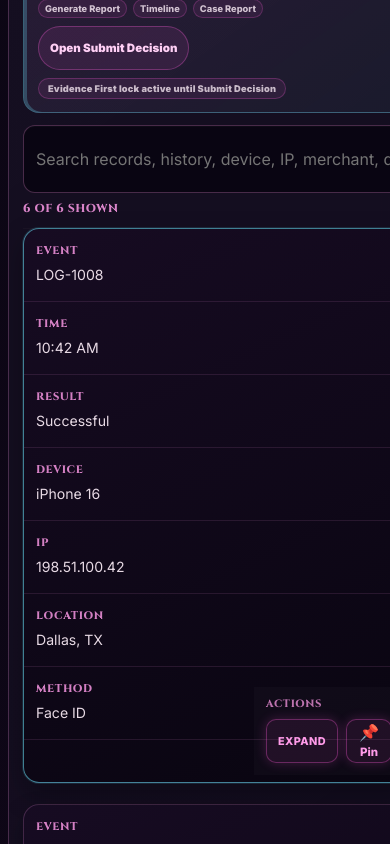
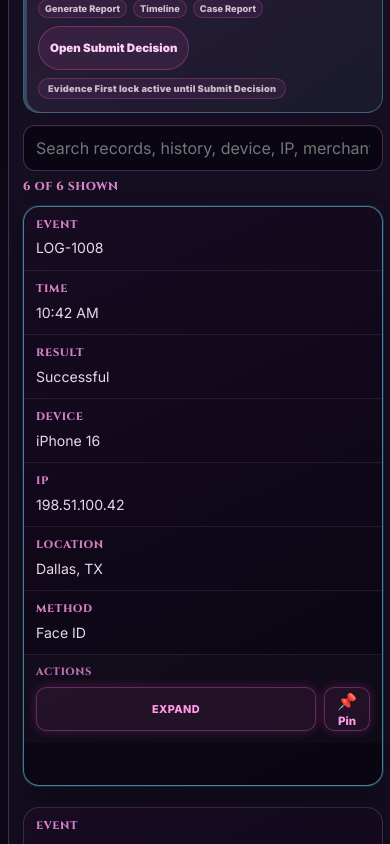
Before and after one commit to iamre2024-debug/fraud-Academy-v1, a React (Vite) app: page / in a window 390 px wide. Shown: the part 2300-3144 px from the top of the page. Built offline with nearby package versions, Linux system fonts and the light colour scheme.

Commit message:
Fix responsive record viewport overflow

```diff
--- a/src/displayPhaseFour.css
+++ b/src/displayPhaseFour.css
@@ -2,6 +2,14 @@
    Converts dense investigation rows into touch-friendly mobile record cards
    without changing record data, investigation actions, persistence, or locks. */
 
+.activity-panel,
+.activity-panel *,
+.activity-panel *::before,
+.activity-panel *::after {
+  box-sizing: border-box;
+}
+
+.activity-panel,
 .activity-table,
 .activity-row,
 .activity-row > span,
@@ -10,6 +18,10 @@
 .record-review-lanes {
   min-width: 0;
   max-width: 100%;
+}
+
+.activity-panel {
+  width: 100%;
 }
 
 .activity-row > span small,
@@ -56,6 +68,8 @@
     display: grid;
     grid-template-columns: minmax(0, 1fr);
     gap: 8px;
+    width: 100%;
+    min-width: 0;
   }
 
   .workspace-search-row input {
@@ -69,6 +83,7 @@
   }
 
   .activity-table {
+    width: 100%;
     border: 0;
     border-radius: 0;
     overflow: visible;
@@ -81,6 +96,7 @@
 
   .activity-row:not(.table-head) {
     display: block;
+    width: 100%;
     min-height: 0;
     margin-bottom: 12px;
     border: 1px solid rgba(255, 155, 233, 0.2);
@@ -95,12 +111,15 @@
     box-shadow: 0 0 0 1px rgba(110, 231, 255, 0.12), 0 12px 28px rgba(0, 0, 0, 0.28);
   }
 
-  .activity-row:not(.table-head) > span {
+  .activity-row:not(.table-head) > span,
+  .activity-row:not(.table-head) > span:last-of-type {
     display: grid;
     grid-template-columns: minmax(6.5rem, 0.72fr) minmax(0, 1fr);
     align-items: start;
     gap: 12px;
+    width: 100%;
     padding: 11px 12px;
+    padding-right: 12px;
     border-right: 0;
     border-bottom: 1px solid rgba(255, 155, 233, 0.11);
     color: rgba(255, 241, 251, 0.9);
@@ -125,9 +144,14 @@
   }
 
   .row-action-group {
+    position: static;
+    right: auto;
+    top: auto;
+    transform: none;
     display: grid;
     grid-template-columns: minmax(0, 1fr) auto;
     gap: 8px;
+    width: 100%;
     padding: 10px 12px 12px;
     background: rgba(255, 255, 255, 0.018);
   }
@@ -183,7 +207,8 @@
 }
 
 @media (max-width: 420px) {
-  .activity-row:not(.table-head) > span {
+  .activity-row:not(.table-head) > span,
+  .activity-row:not(.table-head) > span:last-of-type {
     grid-template-columns: minmax(0, 1fr);
     gap: 5px;
   }
```
